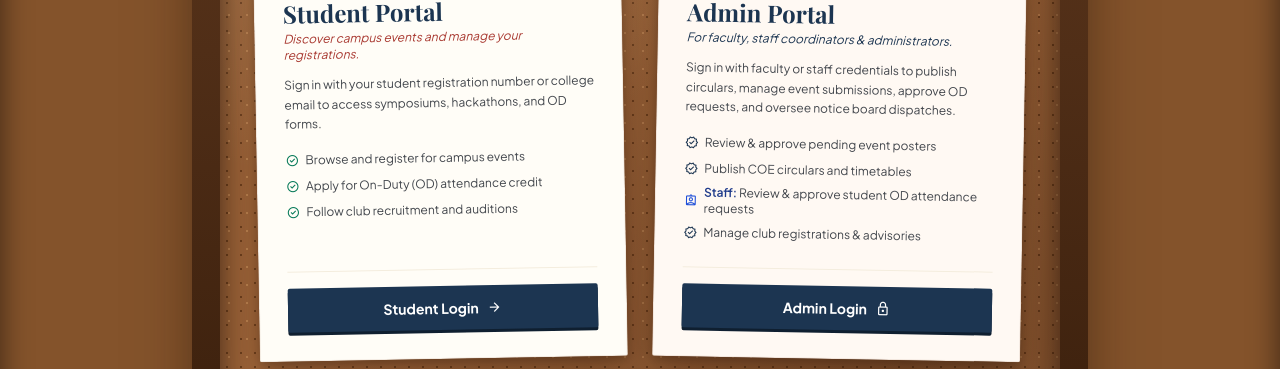
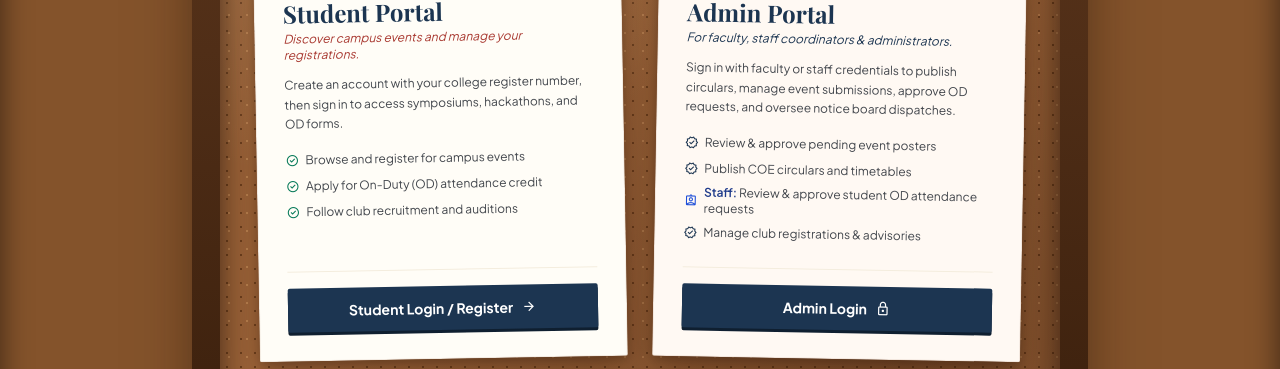
Before and after one commit to joeldevotta/EASE, a React (Vite) app: page /login in a window 1280 px wide. Shown: the part 406-775 px from the top of the page. Built offline with nearby package versions, Linux system fonts and the light colour scheme; no server answers; a web font is replaced by a local one.

Commit message:
Update student portal copy for register-number accounts

```diff
--- a/src/pages/LoginSelectionPage.tsx
+++ b/src/pages/LoginSelectionPage.tsx
@@ -105,7 +105,7 @@ export const LoginSelectionPage: React.FC = () => {
                 </p>
 
                 <p className="font-body-sm text-xs text-on-surface-variant mt-3 leading-relaxed">
-                  Sign in with your student registration number or college email to access symposiums, hackathons, and OD forms.
+                  Create an account with your college register number, then sign in to access symposiums, hackathons, and OD forms.
                 </p>
 
                 <ul className="mt-4 space-y-1.5 text-xs text-on-surface-variant font-body-sm">
@@ -136,7 +136,7 @@ export const LoginSelectionPage: React.FC = () => {
                   onClick={() => navigate('/login/student')}
                   className="w-full bg-primary hover:bg-primary-container text-on-primary py-2.5 px-4 rounded font-title-md text-xs sm:text-sm shadow-[0_3px_0_#0f1f30] active:translate-y-0.5 transition-all flex items-center justify-center gap-2 font-bold"
                 >
-                  <span>Student Login</span>
+                  <span>Student Login / Register</span>
                   <span className="material-symbols-outlined text-base">arrow_forward</span>
                 </button>
               </div>
```
